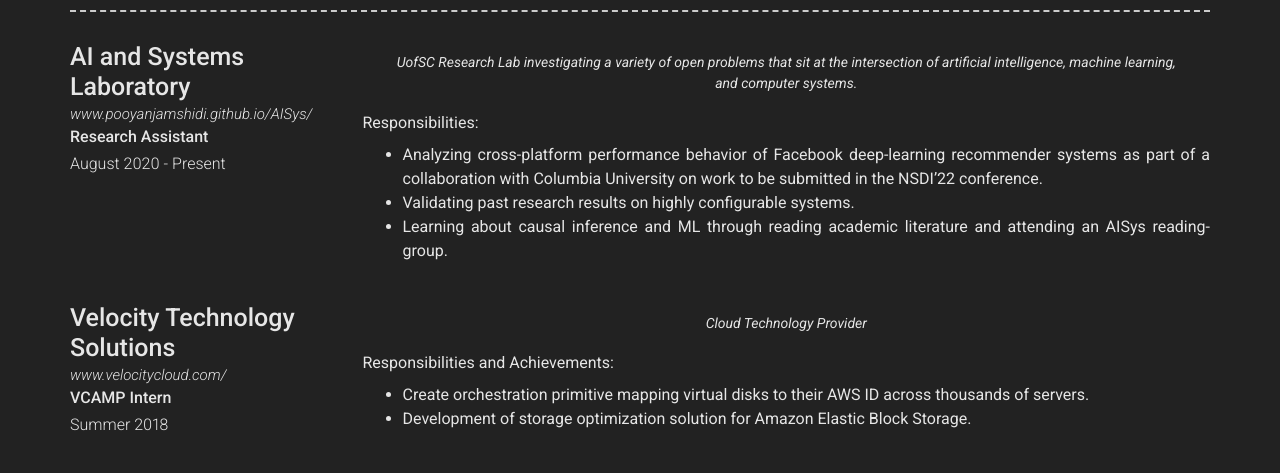
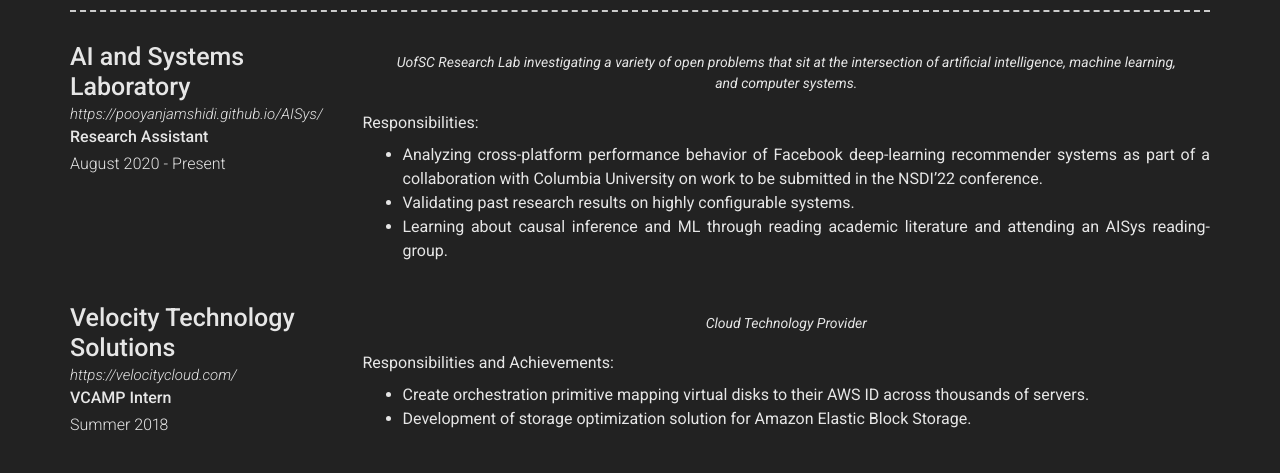
Before and after one commit to cjshearer/modern-hugo-resume, a Jekyll site: the page built from index.md, in a window 1280 px wide. Shown: the part 966-1439 px from the top of the page. Built offline with Jekyll 4.4.1, drawn with Linux system fonts in a browser that asks for light colours; nearby versions of some CDN libraries.

Commit message:
fixed links

```diff
--- a/_data/experience.yml
+++ b/_data/experience.yml
@@ -1,7 +1,7 @@
 # Experience template
 - layout: left
   company: AI and Systems Laboratory
-  link: www.pooyanjamshidi.github.io/AISys/
+  link: https://pooyanjamshidi.github.io/AISys/
   job_title: Research Assistant
   dates: August 2020 - Present
   quote: >
@@ -19,7 +19,7 @@
 
 - layout: left
   company: Velocity Technology Solutions
-  link: www.velocitycloud.com/
+  link: https://velocitycloud.com/
   job_title: VCAMP Intern
   dates: Summer 2018
   quote: >
```
